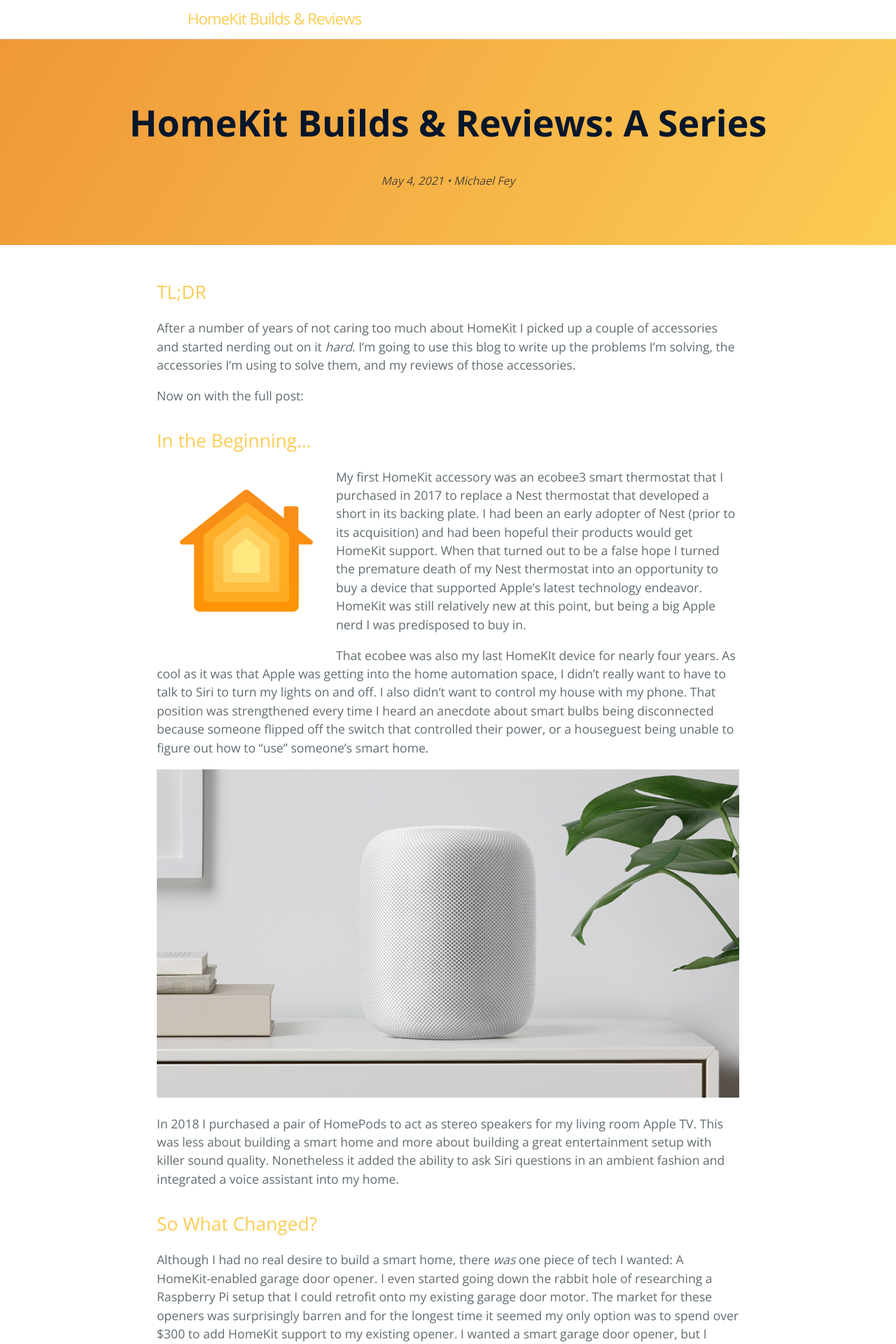
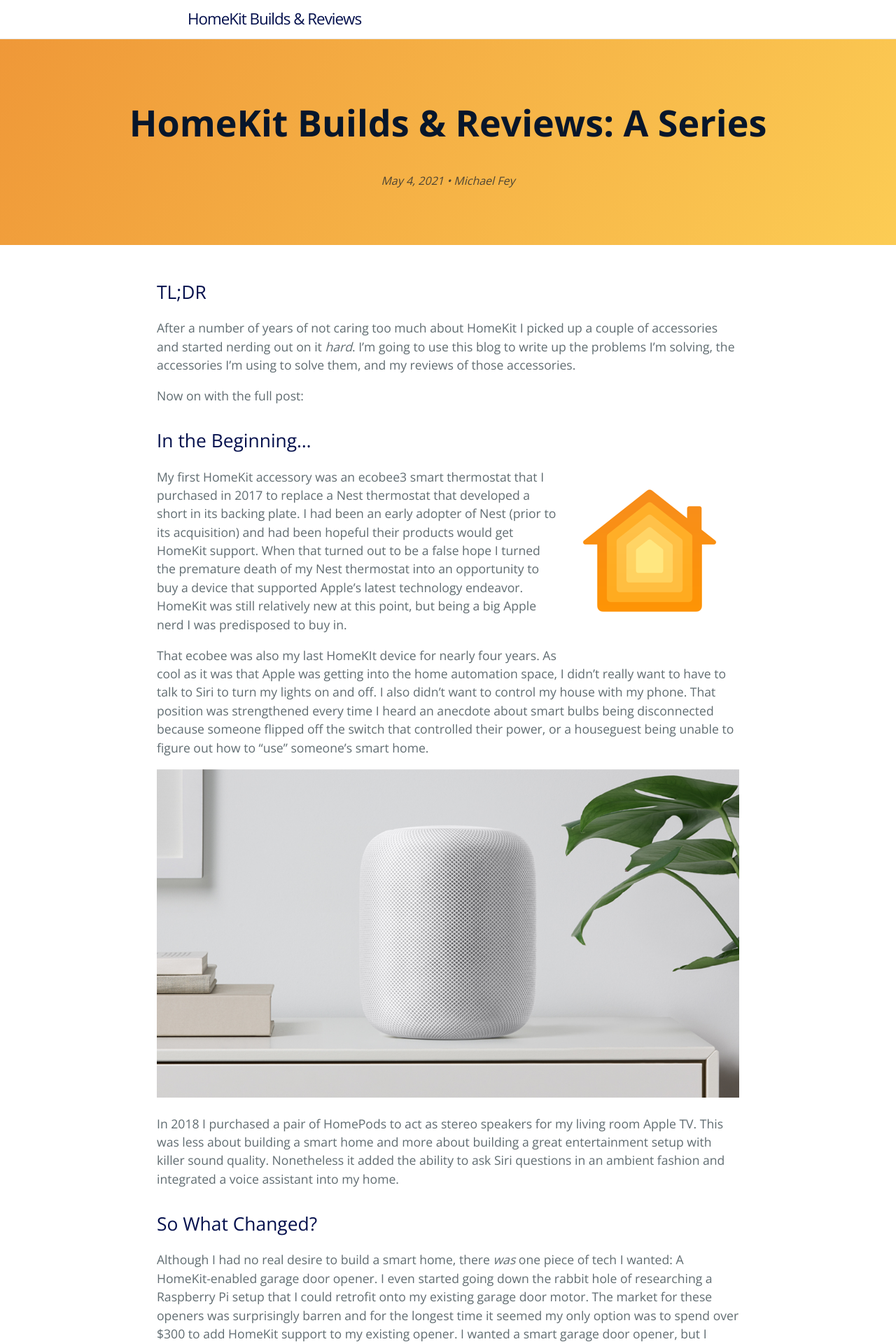
Before and after one commit to MrRooni/homekitbuilds, a Jekyll site: the page built from _posts/2021-05-04-homekit-builds-and-reviews-a-series.md, in a window 1280 px wide. Shown: the top 1920 px of the page at 70% size. Built offline with Jekyll 4.4.1, drawn with Linux system fonts in a browser that asks for light colours.

Commit message:
Adjust the styles a bit

```diff
--- a/_posts/2021-05-04-homekit-builds-and-reviews-a-series.md
+++ b/_posts/2021-05-04-homekit-builds-and-reviews-a-series.md
@@ -12,7 +12,7 @@
 
 ## In the Beginning…
 
-<img src="/assets/images/HomeKitIcon.png" align="left" alt="Apple's HomeKit Icon"/>My first HomeKit accessory was an ecobee3 smart thermostat that I purchased in 2017 to replace a Nest thermostat that developed a short in its backing plate. I had been an early adopter of Nest (prior to its acquisition) and had been hopeful their products would get HomeKit support. When that turned out to be a false hope I turned the premature death of my Nest thermostat into an opportunity to buy a device that supported Apple’s latest technology endeavor. HomeKit was still relatively new at this point, but being a big Apple nerd I was predisposed to buy in.
+<img src="/assets/images/HomeKitIcon.png" align="right" alt="Apple's HomeKit Icon"/>My first HomeKit accessory was an ecobee3 smart thermostat that I purchased in 2017 to replace a Nest thermostat that developed a short in its backing plate. I had been an early adopter of Nest (prior to its acquisition) and had been hopeful their products would get HomeKit support. When that turned out to be a false hope I turned the premature death of my Nest thermostat into an opportunity to buy a device that supported Apple’s latest technology endeavor. HomeKit was still relatively new at this point, but being a big Apple nerd I was predisposed to buy in.
 
 That ecobee was also my last HomeKIt device for nearly four years. As cool as it was that Apple was getting into the home automation space, I didn’t really want to have to talk to Siri to turn my lights on and off. I also didn’t want to control my house with my phone. That position was strengthened every time I heard an anecdote about smart bulbs being disconnected because someone flipped off the switch that controlled their power, or a houseguest being unable to figure out how to “use” someone’s smart home.
 
--- a/_sass/jekyll-theme-cayman-blog.scss
+++ b/_sass/jekyll-theme-cayman-blog.scss
@@ -227,7 +227,13 @@
     max-width: 100%;
   }
 
-  h1,
+  h1 {
+    margin-top: 2rem;
+    margin-bottom: 1rem;
+    font-weight: normal;
+    color: $header-heading-color;
+  }
+
   h2,
   h3,
   h4,
--- a/_sass/variables.scss
+++ b/_sass/variables.scss
@@ -8,7 +8,7 @@
 $header-bg-color-secondary: #EF9838 !default;
 
 // Text
-$section-headings-color: #FCCC54 !default;
+$section-headings-color: #030F4C !default;
 $body-text-color: #606c71 !default;
 $body-link-color: #EF9838 !default;
 $blockquote-text-color: #819198 !default;
```
